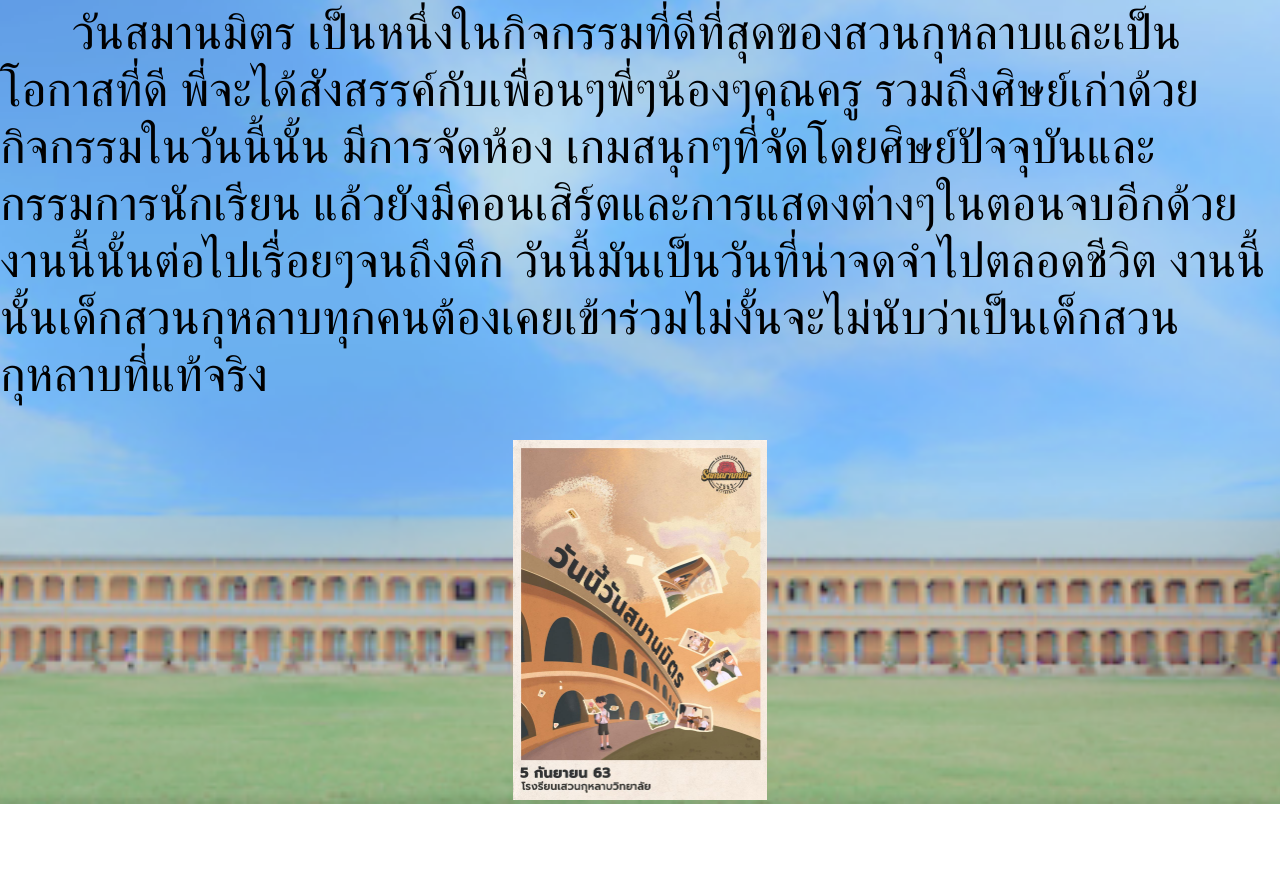
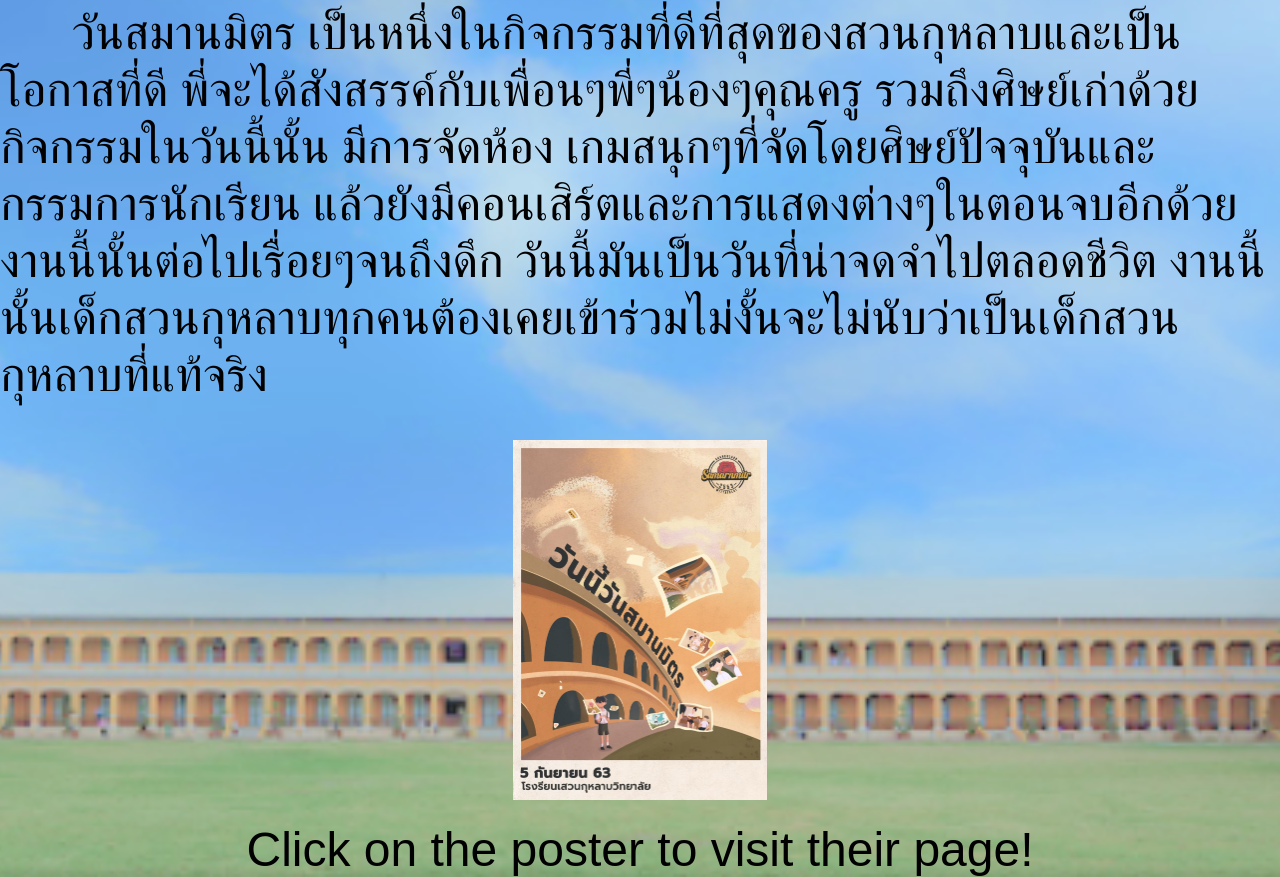
Before and after one commit to sakubun/Samarnmitr, a plain HTML site: page index.html in a window 1280 px wide. Shown: the part 570-1447 px from the top of the page. Before the commit the page ends 1374 px from the top, so only its background shows below. Drawn offline with Linux system fonts and the light colour scheme.

Commit message:
Update index.html

```diff
--- a/index.html
+++ b/index.html
@@ -60,6 +60,7 @@
 <p style="font-family: Gotham"> <font size="16">&nbsp; &nbsp; &nbsp; วันสมานมิตร เป็นหนึ่งในกิจกรรมที่ดีที่สุดของสวนกุหลาบและเป็นโอกาสที่ดี พี่จะได้สังสรรค์กับเพื่อนๆพี่ๆน้องๆคุณครู รวมถึงศิษย์เก่าด้วย กิจกรรมในวันนี้นั้น มีการจัดห้อง เกมสนุกๆที่จัดโดยศิษย์ปัจจุบันและกรรมการนักเรียน แล้วยังมีคอนเสิร์ตและการแสดงต่างๆในตอนจบอีกด้วย งานนี้นั้นต่อไปเรื่อยๆจนถึงดึก วันนี้มันเป็นวันที่น่าจดจำไปตลอดชีวิต งานนี้นั้นเด็กสวนกุหลาบทุกคนต้องเคยเข้าร่วมไม่งั้นจะไม่นับว่าเป็นเด็กสวนกุหลาบที่แท้จริง&nbsp; </font></p>
 </font><p style="font-family: Gotham">&nbsp;</p>
 <p style="font-family: Gotham">&nbsp;</p>
-	<center><a href = "https://www.facebook.com/skkornor/photos/a.201871443262447/3424999230949636/"><img src="smm.jpg" width="" height="360" alt=""/></a></center>
+	<center><a href = "https://www.facebook.com/skkornor/photos/a.201871443262447/3424999230949636/"><img src="smm.jpg" width="" height="360" alt=""/></a> <br> <br>
+		<font size="50"> Click on the poster to visit their page! </font> </center>
 </body>
 </html>
```
